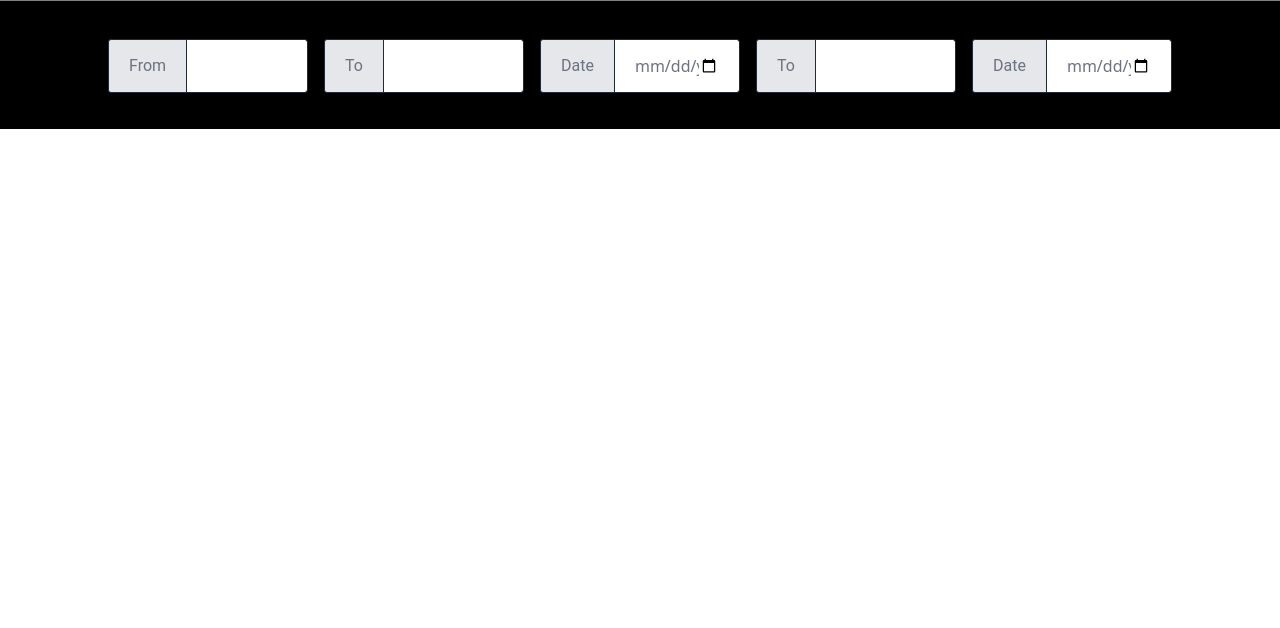
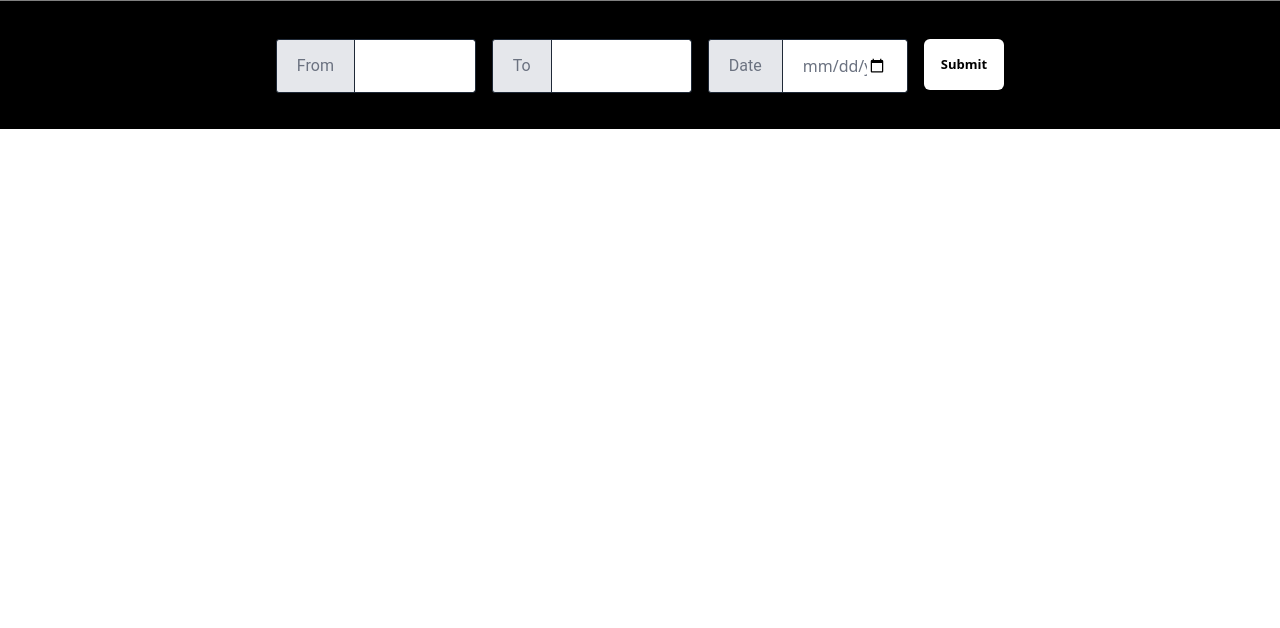
Before and after one commit to swann-deanda-deciga-holder/aviato-airlines-captone, a Spring Boot app: page /results in a window 1280 px wide. Shown: the part 72-700 px from the top of the page. Run offline with Spring Boot 4, Linux system fonts and the light colour scheme; some of the project's set-up classes (security, data sources, template engines, error pages and the like) are left out, and stand-ins take their place; some libraries are stand-ins or nearby versions.

Commit message:
fixed search bar html and added pseudo-code for saving flight object

```diff
--- a/src/main/java/com/aviato/demo/controllers/CheckoutController.java
+++ b/src/main/java/com/aviato/demo/controllers/CheckoutController.java
@@ -60,6 +60,11 @@ public class CheckoutController {
     @PostMapping("/charge")
     public String charge(ChargeRequest chargeRequest, Model model)
             throws StripeException {
+
+        // 1. Grab all flight data from hidden inputs in paymentStatus.html using @RequestParam
+        // 2. Use RequestParam data to build Flight object.
+        // 3. Save Flight obj to database
+
         chargeRequest.setDescription("Example charge");
         chargeRequest.setCurrency(ChargeRequest.Currency.USD);
         Charge charge = paymentsService.charge(chargeRequest);
--- a/src/main/resources/static/js/submit.js
+++ b/src/main/resources/static/js/submit.js
@@ -23,7 +23,7 @@
         BUSINESS: "Business"
     });
     let BASE = `https://api.flightapi.io`;
-    let KEY = `641287a7f75e113b18804e86`;
+    let KEY = `64138433f75e113b18804e8c`;
 
 
 // ++++++++++++++++++++++ Functions +++++++++++++++++++++++++++++++++
--- a/src/main/resources/templates/partials/searchBar.html
+++ b/src/main/resources/templates/partials/searchBar.html
@@ -19,8 +19,8 @@
                 </select>
                 <!--      <input type="button" id="adults-btn" class="form-label" style="background-color: transparent">Adults</input>-->
                 <!--      <input type="number" id="adults-val"  class="form-control" maxlength="3" required>-->
-      <select name="passenger"class="d-none" id="passenger">
-        <option value="adult" >Adult</option>
+                <select name="passenger" class="d-none" id="passenger">
+                    <option value="adult">Adult</option>
                     <option value="child">Child</option>
                 </select>
 
@@ -50,19 +50,8 @@
                                aria-describedby="inputGroup-sizing-default" type="date">
                     </div>
                 </div>
-
-                <div class="input-group mb-3 searchbar-w">
-                    <span class="input-group-text" id="inputGroup-sizing-default">To</span>
-                    <input type="text" class="form-control" aria-label="Sizing example input"
-                           aria-describedby="inputGroup-sizing-default" placeholder="San Antonio">
-                </div>
-                <div class="fit-content d-flex gap-3 flex-wrap align-items-center justify-content-center"
-                     id="dates">
-                    <div class="input-group mb-3 w-25 searchbar-w">
-                        <span class="input-group-text" id="inputGroup-sizing-default">Date</span>
-                        <input class="form-control" aria-label="Sizing example input"
-                               aria-describedby="inputGroup-sizing-default" type="date">
-                    </div>
+                <div class="fit-content d-flex gap-3 flex-wrap align-items-start justify-content-center">
+                    <button type="submit" id="submit" class="btn btn-submit p-4">Submit</button>
                 </div>
             </div>
         </form>
--- a/src/main/resources/templates/results.html
+++ b/src/main/resources/templates/results.html
@@ -34,7 +34,7 @@
 <th:block th:insert="~{partials/footer:: footer}"></th:block>
 <th:block th:insert="~{partials/scripts:: scripts}"></th:block>
 <script th:src="@{js/search-bar.js}"></script>
-<script th:src="@{js/scroll.js}"></script>
+<script th:src="@{js/submit.js}"></script>
 <script th:src="@{js/effects.js}"></script>
 
 
```
Lines whose indentation alone changed are shown as unchanged.
